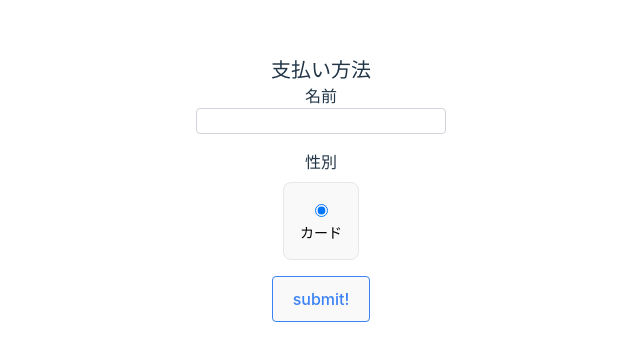
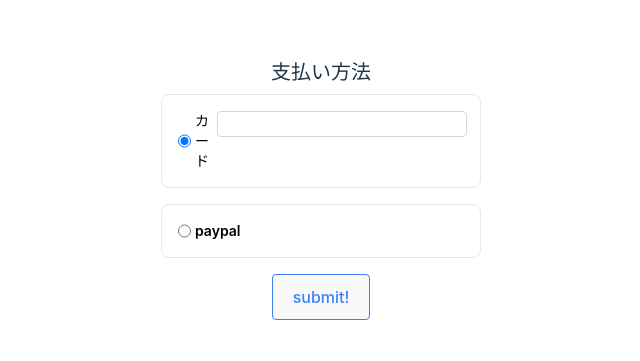
Before and after one commit to usk94/on-blur-and-on-submit-validation, a React (Vite) app: page / in a window 1280 px wide. Shown: the part 211-572 px from the top of the page, without its empty margins (319-959 px from the left). Built offline with nearby package versions, Linux system fonts and the light colour scheme.

Commit message:
fix style

```diff
--- a/src/App.tsx
+++ b/src/App.tsx
@@ -34,42 +34,51 @@ const App = () => {
   const selectedPaymentMethod = useWatch({ control, name: "selectedPaymentMethod" })
   const isActive = (paymentMethod: PaymentMethodType) => paymentMethod === selectedPaymentMethod
 
+  console.log("here", selectedPaymentMethod)
+
   return (
     <form onSubmit={handleSubmit(onSubmit)} className="flex flex-col w-screen h-screen justify-center items-center">
       <p className="text-xl font-semibold">支払い方法</p>
-
-      <p>名前</p>
-      <input {...register("paypal.email")} className="border border-gray-300 rounded" />
-      {errors?.paypal?.email?.message && <p className="mt-2 text-red-500">{errors?.paypal?.email?.message}</p>}
-
-      <p className="mt-4">性別</p>
-      <div className="mt-2 flex flex-row">
+      <div className="mt-2 flex flex-col gap-y-4 w-80">
         {paymentMethods.map((method) => {
           switch (method) {
             case "card":
-              return isActive(method) ? (
-                <button type="button" className="w-full rounded-lg border  py-4 px-4 border-gray-200">
-                  <label>
+              return (
+                <label className="flex w-full rounded-lg border py-4 px-4 border-gray-200">
                   <input type="radio" value="card" {...register("selectedPaymentMethod")} />
                   <div className="flex items-center gap-x-3">
                     <div className="text-left">
-                        <p className="text-sm font-semibold text-black">カード</p>
+                      <p className="ml-1 text-sm font-semibold text-black">カード</p>
                     </div>
-                      {/* フォーム */}
                   </div>
+                  {isActive(method) && (
+                    <div>
+                      <input {...register("card.number")} className="border border-gray-300 rounded ml-2" />
+                    </div>
+                  )}
                 </label>
-                </button>
-              ) : (
-                <button type="button" className="w-full rounded-lg border  py-4 px-4 border-gray-200">
-                  <label key={method}>
-                    <input type="radio" value={method} {...register("selectedPaymentMethod")} />
+              )
+            case "paypal":
+              return (
+                <label className="flex flex-col border-gray-200 w-full rounded-lg border py-4 px-4">
+                  <div className="flex">
+                    <input type="radio" value="paypal" {...register("selectedPaymentMethod")} />
                     <div className="flex items-center gap-x-3">
                       <div className="text-left">
-                        <p className="text-sm font-semibold text-black">カード</p>
+                        <p className="ml-1 text-sm font-semibold text-black">paypal</p>
                       </div>
                     </div>
+                  </div>
+                  {isActive(method) && (
+                    <div className="flex mt-4 justify-center items-center">
+                      <p className="text-sm">メールアドレス</p>
+                      <input {...register("paypal.email")} className="border border-gray-300 rounded ml-2" />
+                    </div>
+                  )}
+                  {isActive(method) && errors?.paypal?.email?.message && (
+                    <p className="mt-2 text-red-500 text-sm">{errors?.paypal?.email?.message}</p>
+                  )}
                 </label>
-                </button>
               )
           }
         })}
```
Lines whose indentation alone changed are shown as unchanged.
